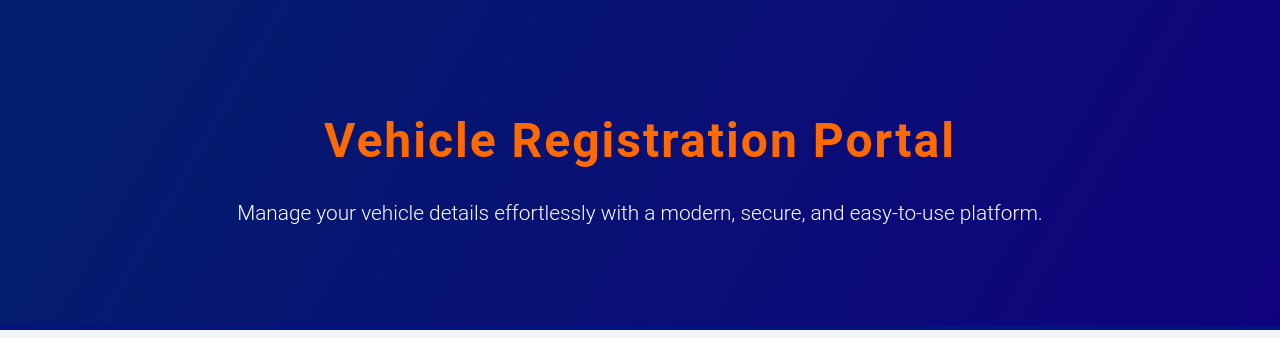
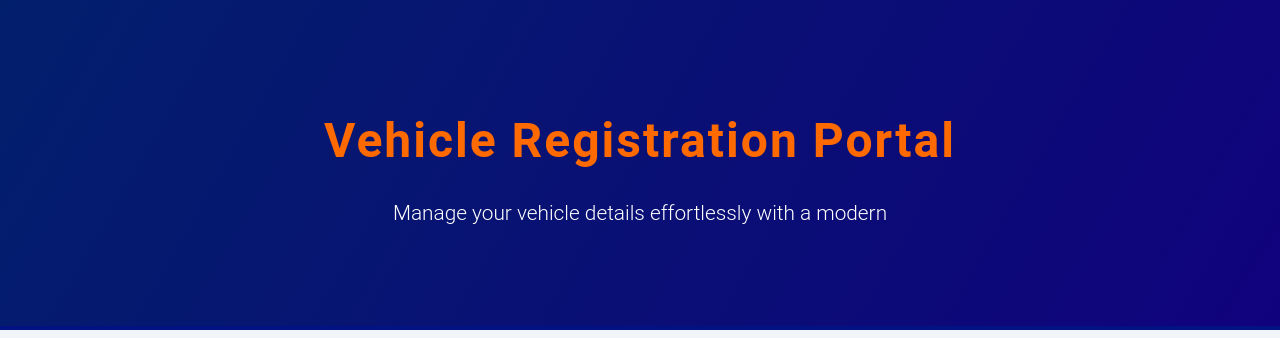
Before and after one commit to MythilManivel/Licence_Plate, a plain HTML site: page index.html in a window 1280 px wide. Shown: the top 338 px of the page. Drawn offline with Linux system fonts and the light colour scheme.

Commit message:
Update index.html

```diff
--- a/index.html
+++ b/index.html
@@ -10,7 +10,7 @@
     <header>
         <div class="header-content">
             <h1>Vehicle Registration Portal</h1>
-            <p>Manage your vehicle details effortlessly with a modern, secure, and easy-to-use platform.</p>
+            <p>Manage your vehicle details effortlessly with a modern</p>
         </div>
     </header>
 
```
